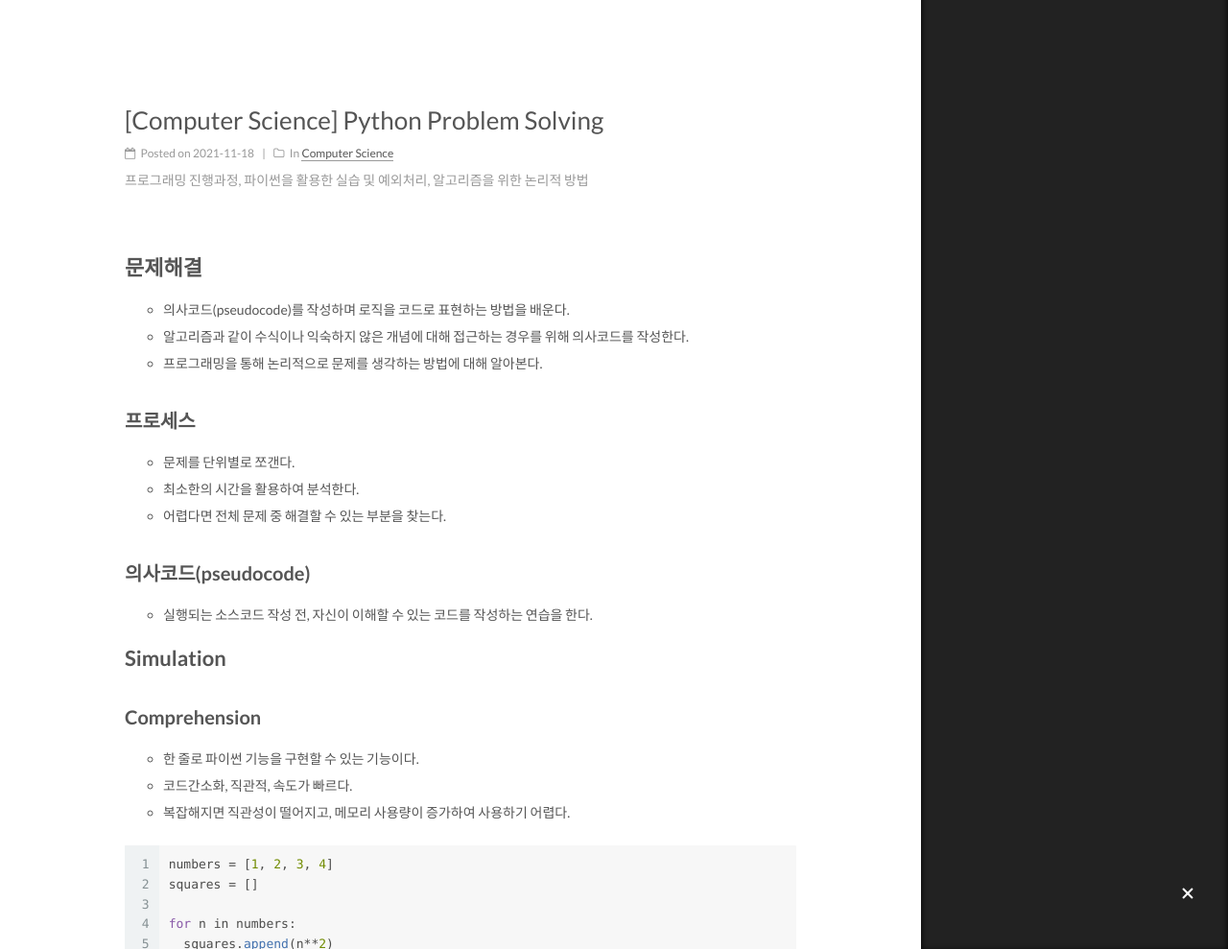
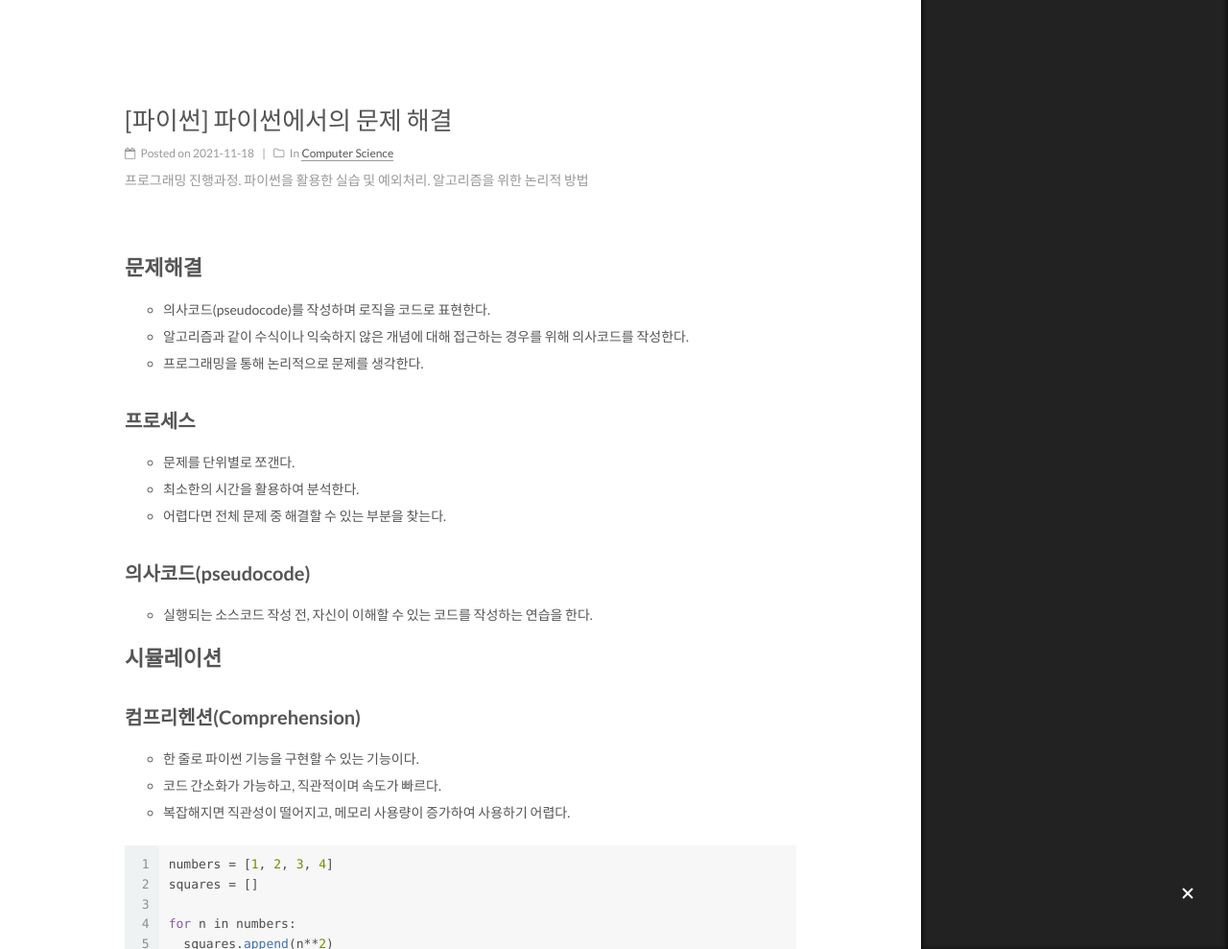
Before and after one commit to 6mini/6mini.github.io, a Jekyll site: the page built from _posts/2021-11-18-problemsolving.md, in a window 1280 px wide and 1400 px high, cut to the strip 411-1400 px from the top of the window. Shown: the whole strip at 96% size. Built offline with Jekyll 4.4.1, drawn with Linux system fonts in a browser that asks for light colours; some of the changed text lies outside the part shown.

Commit message:
파이썬에서의 프로그래밍, 문제해결 복습 및 포스팅 보완

````diff
--- a/_includes/_macro/sidebar.html
+++ b/_includes/_macro/sidebar.html
@@ -162,7 +162,6 @@
             {% endif %}
 
           </div>
-          {% include ad.html %}
         </section>
 
       <!--/noindex-->
--- a/_posts/2021-11-18-problemsolving.md
+++ b/_posts/2021-11-18-problemsolving.md
@@ -1,16 +1,16 @@
 ---
-title: '[Computer Science] Python Problem Solving'
-description: 프로그래밍 진행과정, 파이썬을 활용한 실습 및 예외처리, 알고리즘을 위한 논리적 방법
+title: '[파이썬] 파이썬에서의 문제 해결'
+description: 프로그래밍 진행과정. 파이썬을 활용한 실습 및 예외처리. 알고리즘을 위한 논리적 방법
 categories:
  - Computer Science
-tags: [Computer Science, pseudocode, comprehension, assert]
+tags: [컴퓨터 사이언스]
 mathjax: enable
 ---
 
 # 문제해결
-- 의사코드(pseudocode)를 작성하며 로직을 코드로 표현하는 방법을 배운다.
+- 의사코드(pseudocode)를 작성하며 로직을 코드로 표현한다.
 - 알고리즘과 같이 수식이나 익숙하지 않은 개념에 대해 접근하는 경우를 위해 의사코드를 작성한다.
-- 프로그래밍을 통해 논리적으로 문제를 생각하는 방법에 대해 알아본다.
+- 프로그래밍을 통해 논리적으로 문제를 생각한다.
 
 ## 프로세스
 - 문제를 단위별로 쪼갠다.
@@ -20,11 +20,11 @@ mathjax: enable
 ## 의사코드(pseudocode)
 - 실행되는 소스코드 작성 전, 자신이 이해할 수 있는 코드를 작성하는 연습을 한다.
 
-# Simulation
+# 시뮬레이션
 
-## Comprehension
+## 컴프리헨션(Comprehension)
 - 한 줄로 파이썬 기능을 구현할 수 있는 기능이다.
-- 코드간소화, 직관적, 속도가 빠르다.
+- 코드 간소화가 가능하고, 직관적이며 속도가 빠르다.
 - 복잡해지면 직관성이 떨어지고, 메모리 사용량이 증가하여 사용하기 어렵다.
 
 ```py
@@ -129,12 +129,12 @@ print(score_dict)
 ```
 
 ## 지역변수와 전역변수
-- 변수사용에 따라 함수 및 클래스의 접근이 달라진다.
+- 변수 사용에 따라 함수 및 클래스의 접근이 달라진다.
 - 변수이름 설정, 변수 활용도에 따라 변수설계가 중요하다.
-- 지역변수: 해당 변수가 포함된 함수 안에서만 수정하고, 읽을 수 있다.
-- 일반 전역변수: 하나의 파이썬 파일 전체에서 값을 읽을 수 있다.
-    - 되도록 함수 안에서 사이드 이펙트 및 가독성을 위해 값을 수정하지 않도록 한다.
-- Global 전역변수: 일반 전역변수와 다른 점은 변수가 생성되는 시점만 다르다.
+  - 지역변수: 해당 변수가 포함된 함수 안에서만 수정하고 읽을 수 있다.
+  - 일반 전역변수: 하나의 파이썬 파일 전체에서 값을 읽을 수 있다.
+      - 되도록 함수 안에서 사이드 이펙트 및 가독성을 위해 값을 수정하지 않도록 한다.
+  - Global 전역변수: 일반 전역변수와 다른 점은 변수가 생성되는 시점만 다르다.
 
 ```py
 g_var = 'g_var'   # 전역변수
@@ -185,7 +185,7 @@ print('not bool_return(3,6):', not bool_return(3,6))
 assert not bool_return(3,6)
 ```
 
-### try / except / raise / finally
+### try/except/raise/finally
 - try : 처리하고자 하는 부분을 넣는다.
 - except : try구문 안에서 발생할 것으로 예상되는 예외를 처리한다.
 - raise : 예외상황일 때 명시적으로 처리한다.
````
Also changed, not shown: _posts/2021-11-17-pythonprogramming.md (+32 -42 lines).
